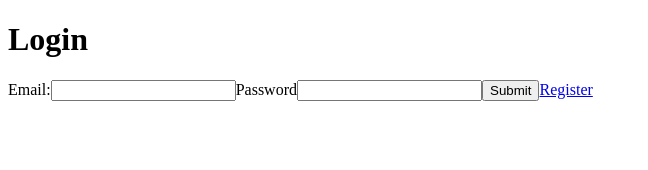
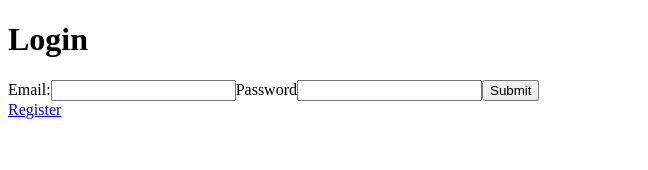
Before and after one commit to Roakz/mern-boilerplate-frontend, a React (Create React App) app: page /login in a window 1280 px wide. Shown: the top 170 px of the page, without its empty margins (0-648 px from the left). Built offline with nearby package versions, Linux system fonts and the light colour scheme.

Commit message:
register and login pages have form data console loging on click in different functions depending on the page. Time to make some axios calls and use the data to create a user on the back-end.

```diff
--- a/src/components/RegLogForm.js
+++ b/src/components/RegLogForm.js
@@ -4,11 +4,19 @@ import { Link } from 'react-router-dom'
 const RegLogForm = props => {
 	return (
 		<div>
-			<label>Email:</label>
-			<input />
-			<label>Password</label>
-			<input />
-			<button>Submit</button>
+			<form>
+				<label>Email:</label>
+				<input id='email-field' type='email' name='username' />
+				<label>Password</label>
+				<input id='password-field' type='password' name='password' />
+				<button
+					onClick={
+						props.page === 'login' ? props.handleLogin : props.handleRegister
+					}
+				>
+					Submit
+				</button>
+			</form>
 			<Link to={`${props.link}`}>
 				{props.page === 'register' ? 'Login' : 'Register'}
 			</Link>
--- a/src/pages/Login.js
+++ b/src/pages/Login.js
@@ -1,13 +1,21 @@
 import React from 'react'
 import RegLogForm from '../components/RegLogForm'
 
+const handleLogin = (event) => {
+	event.preventDefault()
+	let username = document.getElementById('email-field')
+	let password = document.getElementById('password-field')
+	console.log(username.value, password.value)
+	console.log('Login User!!')
+}
+
 const Login = () => {
-    return (
-     <>
-        <h1>Login</h1>
-        <RegLogForm link={'/register'} page="login" />
-    </>
-    )
+	return (
+		<>
+			<h1>Login</h1>
+			<RegLogForm link={'/register'} page='login' handleLogin={handleLogin}/>
+		</>
+	)
 }
 
 export default Login
--- a/src/pages/Register.js
+++ b/src/pages/Register.js
@@ -1,11 +1,19 @@
 import React from 'react'
 import RegLogForm from '../components/RegLogForm'
+
+const handleRegister = (event) => {
+	event.preventDefault()
+	let username = document.getElementById("email-field")
+	let password = document.getElementById("password-field")
+	console.log(username.value, password.value)
+	console.log("Register User!!")
+}
 
 const Register = () => {
 	return (
 		<>
 			<h1>Register</h1>
-			<RegLogForm link={'/login'} page="register"/>
+			<RegLogForm link={'/login'} page="register" handleRegister={handleRegister} />
 		</>
 	)
 }
```
